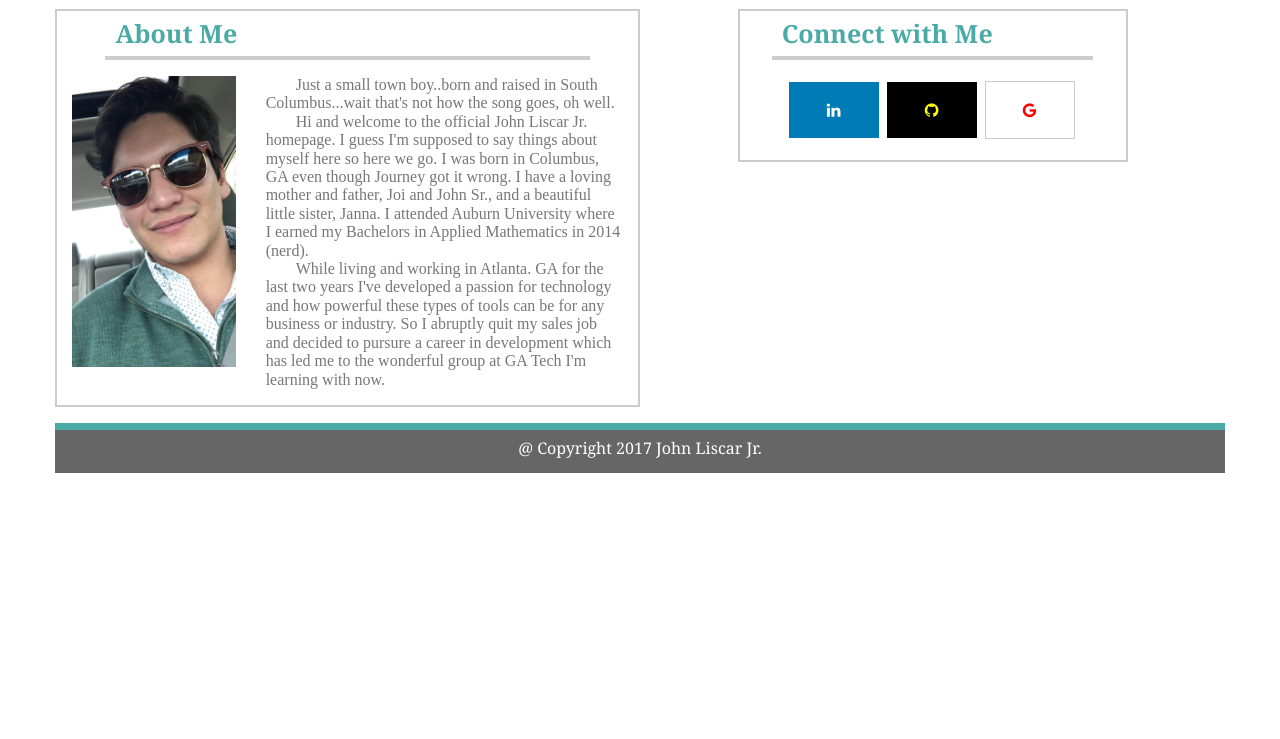
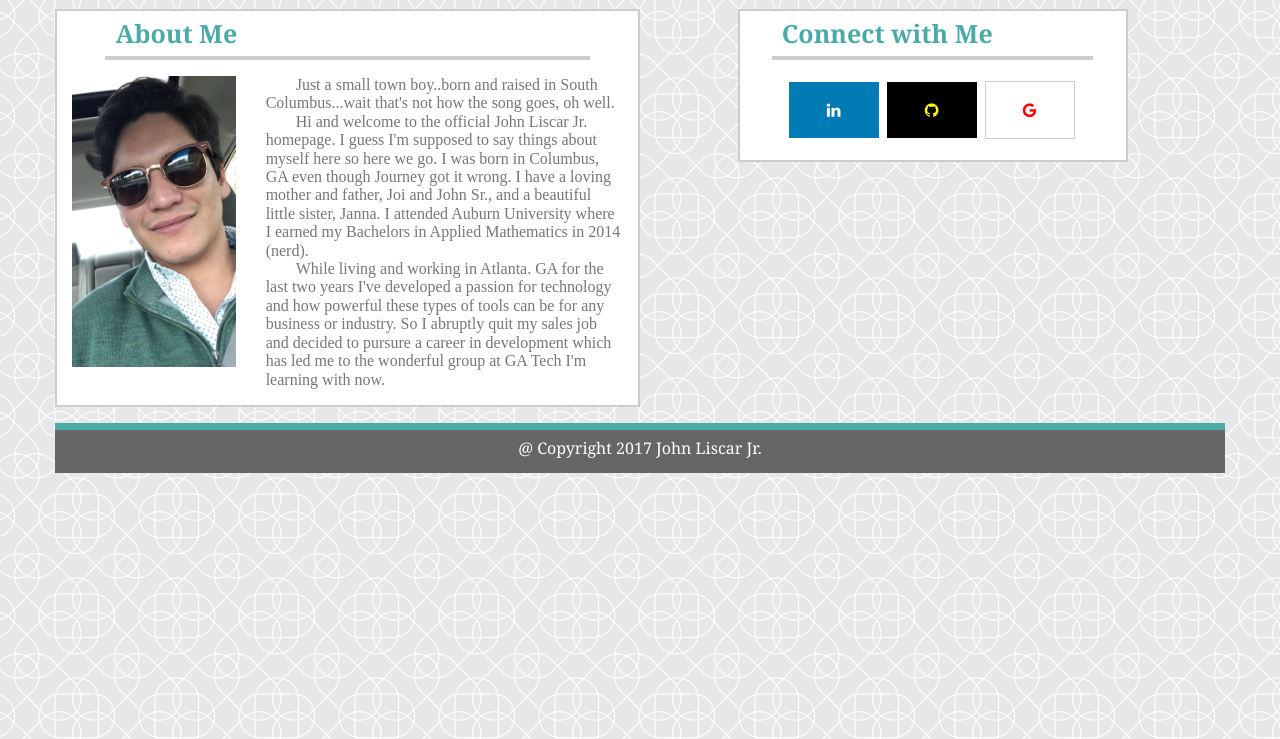
Before and after one commit to jliscar6591/Bootstrap-Portfolio, a plain HTML site: page index.html in a window 1280 px wide. Shown: the part 61-800 px from the top of the page. Drawn offline with nearby package versions, Linux system fonts and the light colour scheme.

Commit message:
fixed background

```diff
--- a/css/style.css
+++ b/css/style.css
@@ -11,7 +11,7 @@ p {
   line-height: 115%;
 }
 body {
-  background:url("assets/images/intersection.png");
+  background:url("../assets/images/intersection.png");
   height:100vh;
 }
 header {
```
